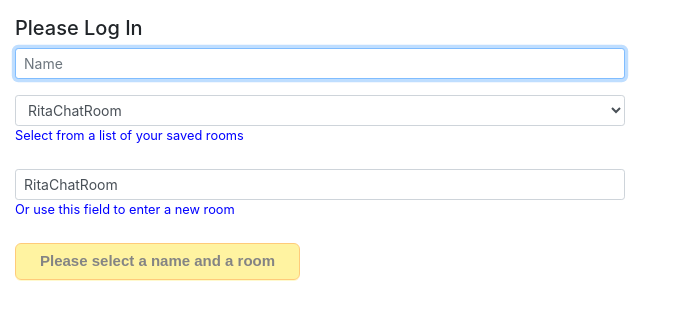
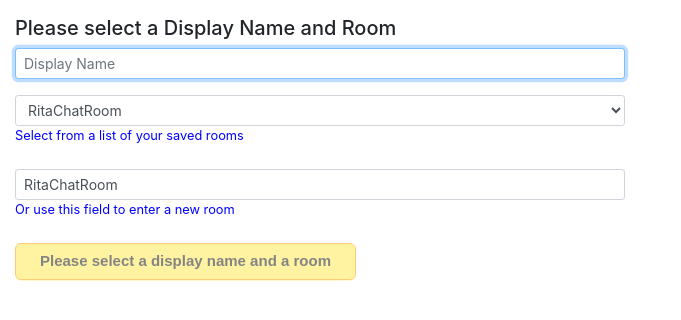
Before and after one commit to ritacarp/chat, a Flask app: page / in a window 1280 px wide. Shown: the part 76-396 px from the top of the page, without its empty margins (0-681 px from the left). Run offline with Flask 2, Linux system fonts and the light colour scheme; parts of the project's set-up code (start-up, migrations or seed data) failed here and were passed over; some libraries are stand-ins or nearby versions.

Commit message:
display name

```diff
--- a/app/templates/index.html
+++ b/app/templates/index.html
@@ -49,6 +49,7 @@
                  */
 
                  localStorage.setItem('savedRooms', newRoomList);
+                 localStorage.setItem('savedDisplayName', document.querySelector('#name').value);
 
 
                  document.forms[0].submit();
@@ -60,7 +61,7 @@
                  document.querySelector('#room').value = val
                  if (! val) {
                     document.querySelector('#enterRoomButton').disabled = true
-                    document.querySelector('#enterRoomButton').value = "Please select a name and a room"
+                    document.querySelector('#enterRoomButton').value = "Please select a display name and a room"
                  } else {
                      document.querySelector('#enterRoomButton').disabled = false
                      document.querySelector('#enterRoomButton').value = "Enter Room " + val
@@ -73,7 +74,7 @@
                  val = this.value
                  if (document.querySelector('#name').value.length == 0) {
                     document.querySelector('#enterRoomButton').disabled = true
-                    document.querySelector('#enterRoomButton').value = "Please select a name and a room"
+                    document.querySelector('#enterRoomButton').value = "Please select a display name and a room"
                  } else {
                      document.querySelector('#enterRoomButton').disabled = false
                      if (document.querySelector('#room').value.length > 0) {
@@ -89,7 +90,7 @@
                  val = this.value
                  if (document.querySelector('#room').value.length == 0) {
                     document.querySelector('#enterRoomButton').disabled = true
-                    document.querySelector('#enterRoomButton').value = "Please select a name and a room"
+                    document.querySelector('#enterRoomButton').value = "Please select a display name and a room"
                     document.querySelector('#roomList').value = "";
                  } else {
                      document.querySelector('#enterRoomButton').disabled = false
@@ -155,6 +156,11 @@
  		      var my_list=document.getElementById("roomList");
               my_list.innerHTML = str;
 
+              var savedDisplayName = localStorage.getItem('savedDisplayName')
+              if (savedDisplayName) {
+                 document.querySelector('#name').value = savedDisplayName
+              }
+
               enableDisable()
 
            }
@@ -164,7 +170,7 @@
 
               if (document.querySelector('#name').value.length == 0 || document.querySelector('#room').value.length == 0) {
                     document.querySelector('#enterRoomButton').disabled = true
-                    document.querySelector('#enterRoomButton').value = "Please select a name and a room"
+                    document.querySelector('#enterRoomButton').value = "Please select a display name and a room"
                     if (document.querySelector('#room').value.length == 0) {
                        document.querySelector('#roomList').value = "";
                     }
@@ -201,7 +207,7 @@
         <div class="col-sm-6">
 
 
-        <h5>Please Log In</h5>
+        <h5>Please select a Display Name and Room</h5>
         <form method="POST">
             {{ form.hidden_tag() }}
 
@@ -209,7 +215,7 @@
 
         <div class="form-group">
             <!-- {{ form.name.label }}<br> -->
-            {{ form.name(size="32", autofocus=true, placeholder="Name", class="form-control form-control-sm") }}
+            {{ form.name(size="32", autofocus=true, placeholder="Display Name", class="form-control form-control-sm") }}
             {% for error in form.name.errors %}
             <div style="color: red;">[{{ error }}]</div>
             {% endfor %}
```
Also changed, not shown: app/templates/email/chat_invitation.html (+21 -1 lines).
